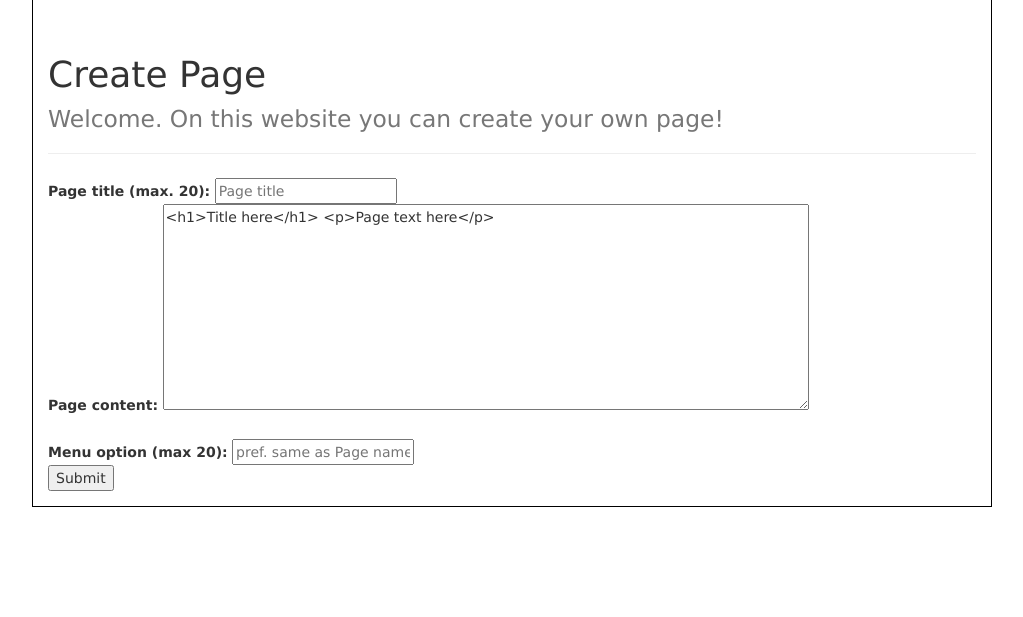
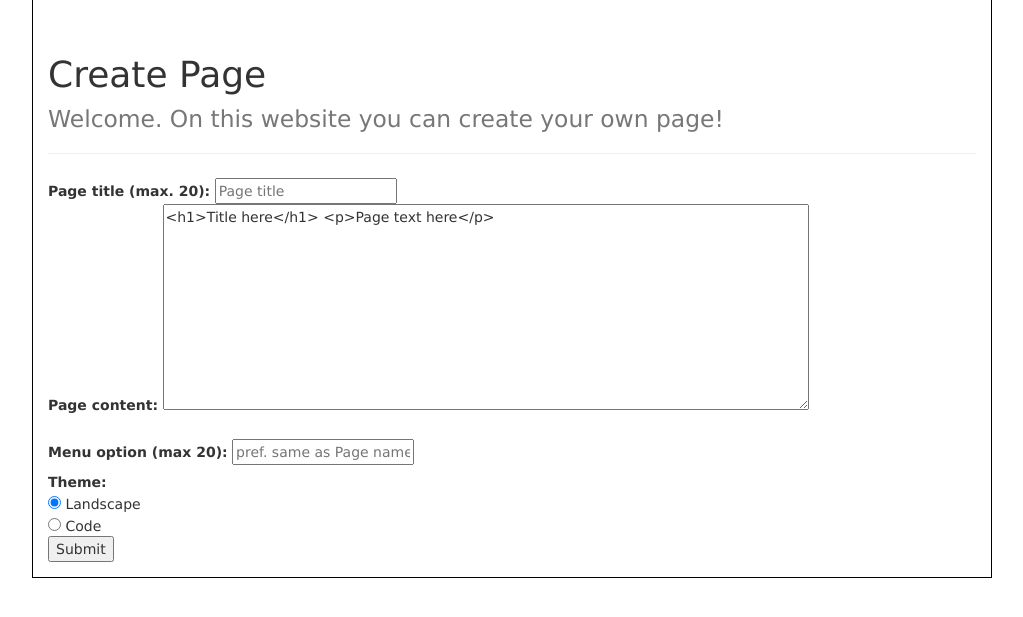
Before and after one commit to kfortuin/CMS-Doomla, a PHP site: page /admin/pages/createPage.php in a window 1280 px wide. Shown: the part 81-698 px from the top of the page, without its empty margins (128-1151 px from the left). Run offline with PHP 8.4, Linux system fonts and the light colour scheme; data that the repository does not hold is empty.

Commit message:
Theme preview
Also worked more on log in system, still not finished

```diff
--- a/admin/css/default_theme.css
+++ b/admin/css/default_theme.css
@@ -46,3 +46,16 @@ table{
 .container{
 	margin-top: 40px;
 }
+
+.themeSelect{
+	position: relative;
+}
+
+.themeSelect img{
+	display: none;
+	top: 1.2em;
+}
+
+.themeSelect:hover img{
+	display: block;
+}
--- a/admin/logic/login.logic.php
+++ b/admin/logic/login.logic.php
@@ -31,7 +31,7 @@ if($_SERVER['REQUEST_METHOD'] == "POST"){
 
 		$db_password = $rows['password'];
 
-		function setAccess()
+		function setAccess($username)
 		{
 		global $username, $db;
 
@@ -51,7 +51,7 @@ if($_SERVER['REQUEST_METHOD'] == "POST"){
 		if($password == $db_password)
 		{
 			echo "HOI";
-			setAccess($username);
+			setAccess();
 			header ("Location: ../home/admin.php");
 		}else{
 			header("Location: ../index.php");
--- a/admin/pages/createPage.php
+++ b/admin/pages/createPage.php
@@ -27,6 +27,8 @@
 	    <small>Welcome. On this website you can create your own page!</small></h1>
 	  </div>
 
+	  <!-- Form to create new page -->
+
 		<form class="form-horizontal" action="../logic/create.logic.php" method="post">
 			<label class="control-label">Page title (max. 20): </label>
 			<input type="text" name="page" maxlength="20" placeholder="Page title" autocomplete="off" required>
@@ -39,10 +41,20 @@
 			<label class="control-label">Menu option (max 20): </label>
 			<input type="text" name="menuoption" maxlengt="20" placeholder="pref. same as Page name" autocomplete="off" required>
 			<br>
+			<label class="control-label">Theme:	</label>
+			<br>
+			<span class="themeSelect">
+			<input type="radio" checked="checked" name="theme" value="templateLandscape.php">
+			Landscape<img src="../thumb/landscape1.jpg" width="240px">
+			</span>
+			<br>
+			<span class="themeSelect">
+			<input type="radio" name="theme" value="templateCode.php">
+			Code<img src="../thumb/code1.jpg" width="240px">
+			</span>
+			<br>
 			<input type="submit" name="submit" value="Submit">
 		</form>
-		<!-- Form to create new page -->
-
 
 
 	</div>
```
Also changed, not shown: admin/index.php (+4 -4 lines), admin/thumb/code1.jpg (added), admin/thumb/landscape1.jpg (added).
